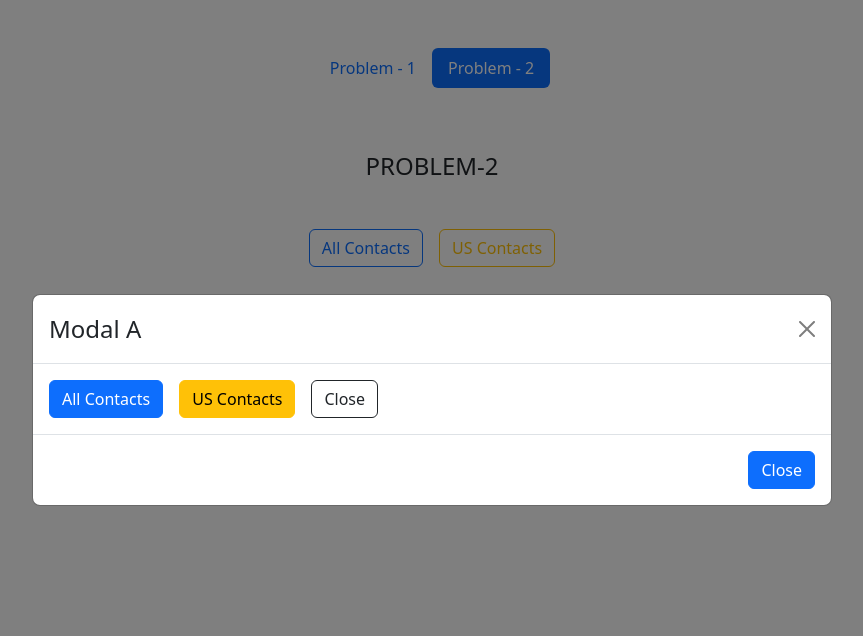
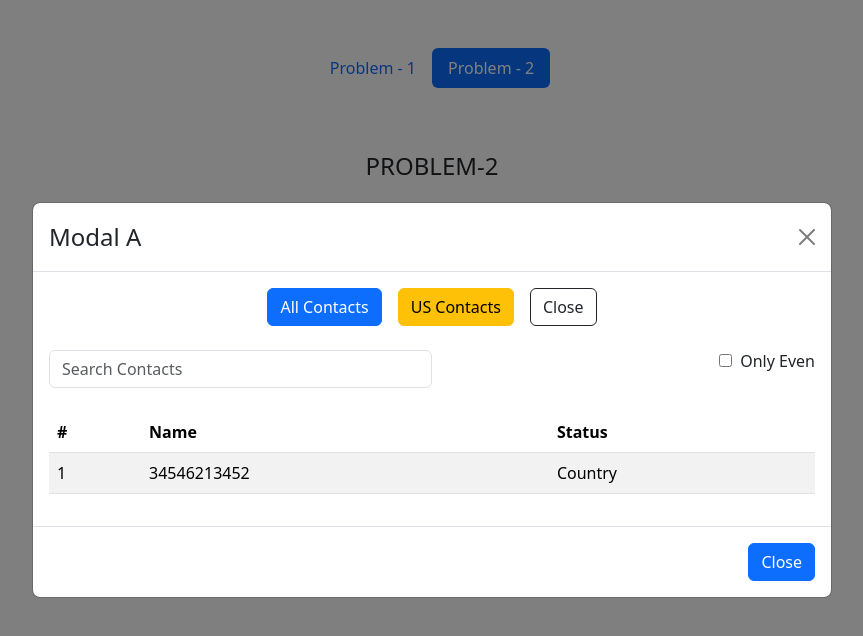
Before and after one commit to siamcse/react-task, a React (Vite) app: page /problem-2 in a window 1280 px wide. Both pictures are taken after a click on the button "All Contacts". Shown: the top 636 px of the page, without its empty margins (208-1071 px from the left). Built offline with nearby package versions, Linux system fonts and the light colour scheme.

Commit message:
modal a edited

```diff
--- a/src/components/ModalA.jsx
+++ b/src/components/ModalA.jsx
@@ -1,6 +1,13 @@
+import { useState } from 'react';
 import { Button, Modal } from 'react-bootstrap';
 
 const ModalA = (props) => {
+    const [isChecked, setIsChecked] = useState(false);
+
+    const handleCheckboxChange = (event) => {
+        setIsChecked(event.target.checked);
+    };
+    console.log(isChecked);
     return (
         <Modal
             {...props}
@@ -14,10 +21,36 @@ const ModalA = (props) => {
                 </Modal.Title>
             </Modal.Header>
             <Modal.Body>
-                <div>
+                <div className='d-flex justify-content-center'>
                     <button className="btn btn-primary me-3" >All Contacts</button>
                     <button className="btn btn-warning me-3" type="button" >US Contacts</button>
                     <Button variant="outline-dark" onClick={props.onHide}>Close</Button>
+                </div>
+                <div className='d-flex justify-content-between align-items-center'>
+                    <input className="form-control my-4 w-50" type="text" placeholder="Search Contacts" />
+                    <p>
+                        <input checked={isChecked}
+                            onChange={handleCheckboxChange} type="checkbox" className="me-2" />
+                            Only Even
+                    </p>
+                </div>
+                <div>
+                    <table className="table table-striped ">
+                        <thead>
+                            <tr>
+                                <th scope="col">#</th>
+                                <th scope="col">Name</th>
+                                <th scope="col">Status</th>
+                            </tr>
+                        </thead>
+                        <tbody>
+                            <tr>
+                                <td>1</td>
+                                <td>34546213452</td>
+                                <td>Country</td>
+                            </tr>
+                        </tbody>
+                    </table>
                 </div>
             </Modal.Body>
             <Modal.Footer>
```
